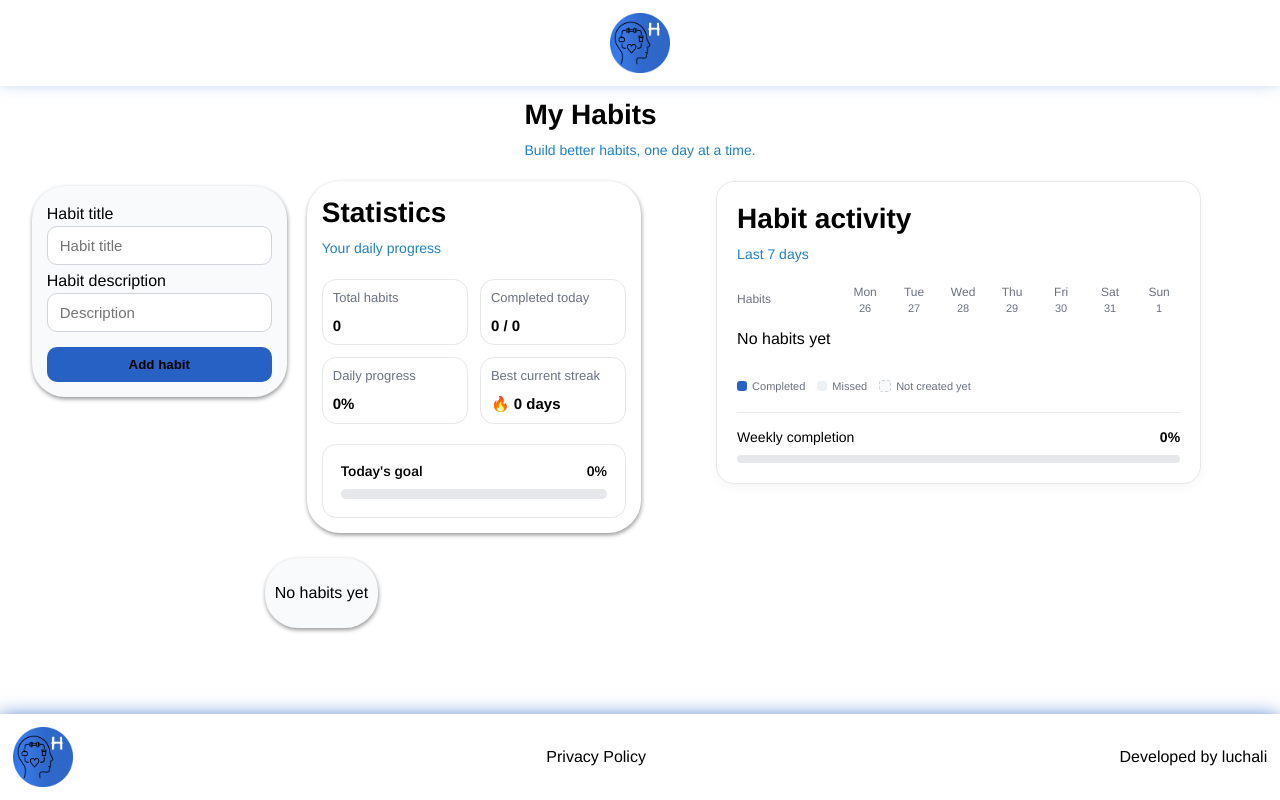
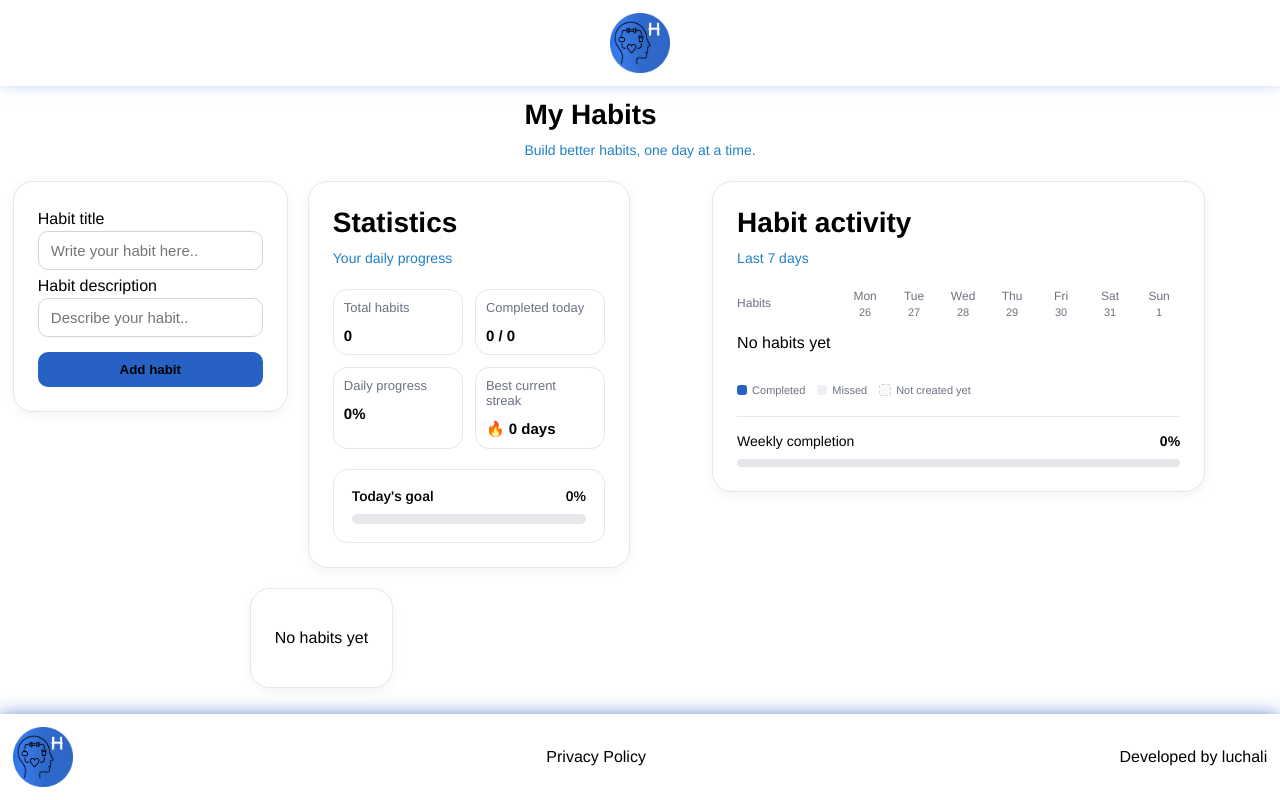
Before and after one commit to luchali/habit-tracker-angular, an Angular app: page / in a window 1280 px wide. Built offline with nearby package versions, Linux system fonts and the light colour scheme.

Commit message:
make component ui-card and change style for other components

```diff
--- a/src/app/components/habit-activity/habit-activity.scss
+++ b/src/app/components/habit-activity/habit-activity.scss
@@ -3,12 +3,13 @@
 .activity {
   width: 100%;
   min-width: 0;
-  padding: 20px;
 
-  background: #fff;
-  border: 1px solid #e5e7eb;
-  border-radius: 18px;
-  box-shadow: 0 3px 12px rgba(0, 0, 0, 0.04);
+  // padding: 20px;
+
+  // background: #fff;
+  // border: 1px solid #e5e7eb;
+  // border-radius: 18px;
+  // box-shadow: 0 3px 12px rgba(0, 0, 0, 0.04);
 
   box-sizing: border-box;
 
--- a/src/app/components/habit-form/habit-form.html
+++ b/src/app/components/habit-form/habit-form.html
@@ -6,7 +6,7 @@
   <input
     #title
     type="text"
-    placeholder="Habit title"
+    placeholder="Write your habit here.."
     class="habit-form_input"
     maxlength="30"
     required
@@ -16,7 +16,7 @@
   <input
     #content
     type="text"
-    placeholder="Description"
+    placeholder="Describe your habit.."
     class="habit-form_input"
   />
 
--- a/src/app/components/habit-form/habit-form.scss
+++ b/src/app/components/habit-form/habit-form.scss
@@ -6,13 +6,13 @@
     align-items: flex-start;
     gap: 3px;
 
-     background-color: v.$background-color;
-        width: max-content;
-        height: fit-content;
-        padding: 15px;
-        border-radius: 33px;
-        box-shadow: 0.5px 2px 4px rgba(0, 0, 0, 0.419);
-        margin-block: 5px;
+    width: max-content;
+    height: fit-content;
+    //  background-color: v.$background-color;
+    //     padding: 15px;
+    //     border-radius: 33px;
+    //     box-shadow: 0.5px 2px 4px rgba(0, 0, 0, 0.419);
+    //     margin-block: 5px;
 
     &_p{
         margin: 0;
--- a/src/app/components/habit-statistics/habit-statistics.scss
+++ b/src/app/components/habit-statistics/habit-statistics.scss
@@ -2,9 +2,9 @@
   display: flex;
   flex-direction: column;
   gap: 20px;
-  border-radius: 33px;
-  padding: 15px;
-  box-shadow: 0.5px 2px 4px rgba(0, 0, 0, 0.419);
+  // border-radius: 33px;
+  // padding: 15px;
+  // box-shadow: 0.5px 2px 4px rgba(0, 0, 0, 0.419);
 
   width: 100%;
   min-width: 0;
--- /dev/null
+++ b/src/app/components/ui-card/ui-card.html
@@ -0,0 +1,3 @@
+<div class="card">
+  <ng-content />
+</div>
--- /dev/null
+++ b/src/app/components/ui-card/ui-card.scss
@@ -0,0 +1,16 @@
+:host {
+  display: block;
+  min-width: 0;
+}
+
+.card {
+//   height: 100%;
+  padding: 24px;
+
+  background: #fff;
+  border: 1px solid #e5e7eb;
+  border-radius: 20px;
+  box-shadow: 0 3px 12px rgba(0, 0, 0, 0.05);
+
+  box-sizing: border-box;
+}
--- a/src/app/pages/home/home.html
+++ b/src/app/pages/home/home.html
@@ -5,13 +5,19 @@
   subtitle="Build better habits, one day at a time."
 />
   <div class="home_habitssection">
-    <app-habit-form
-    (habitCreated)="addHabit($event)"
-    ></app-habit-form>
+    <app-ui-card>
+      <app-habit-form
+        (habitCreated)="addHabit($event)"
+      ></app-habit-form>
+    </app-ui-card>
+
+    <app-ui-card>
     <app-habit-statistics
       [habits]="habits()"
       [maxStreak]="maxStreak()"
     ></app-habit-statistics>
+    </app-ui-card>
+
 <!--
     <div class="streak">
       <img
@@ -33,13 +39,16 @@
   </div>
 
   <div class="home_statisticsection">
-        <app-habit-activity
+    <app-ui-card>
+    <app-habit-activity
       [habits]="habits()"
     ></app-habit-activity>
+    </app-ui-card>
 
   </div>
 
    <div class="home_list">
+    <app-ui-card>
       @for (habit of habits(); track habit.id) {
         <app-habit-card
           [habit]="habit"
@@ -49,5 +58,6 @@
       } @empty {
         <p>No habits yet</p>
       }
-    </div>
+    </app-ui-card>
+   </div>
 </div>
--- a/src/app/pages/home/home.scss
+++ b/src/app/pages/home/home.scss
@@ -21,13 +21,13 @@
 
     &_list{
         grid-column: 1/-2;
-        background-color: v.$background-color;
+        // background-color: v.$background-color;
         width: max-content;
         height: fit-content;
-        padding: 10px;
-        margin-block: 5px;
-        border-radius: 33px;
-        box-shadow: 0.5px 2px 4px rgba(0, 0, 0, 0.419);
+        // padding: 10px;
+        // margin-block: 5px;
+        // border-radius: 33px;
+        // box-shadow: 0.5px 2px 4px rgba(0, 0, 0, 0.419);
     }
 }
 
--- a/src/app/pages/home/home.ts
+++ b/src/app/pages/home/home.ts
@@ -6,9 +6,10 @@ import { calculateStreak } from '@utils/calculate-streak';
 import { HabitStatistics } from '@components/habit-statistics/habit-statistics';
 import { HabitActivity } from '@components/habit-activity/habit-activity';
 import { SectionHeading } from '@app/components/section-heading/section-heading';
+import { UiCard } from '@app/components/ui-card/ui-card';
 
 @Component({
-  imports: [HabitCard, HabitForm, HabitStatistics, HabitActivity, SectionHeading],
+  imports: [HabitCard, HabitForm, HabitStatistics, HabitActivity, SectionHeading, UiCard],
   selector: 'app-home',
   styleUrl: './home.scss',
   templateUrl: './home.html',
```
Also changed, not shown: src/app/components/ui-card/ui-card.ts (added, +9 -0 lines), 1 other file (tests, documents, lock files or other folders).
